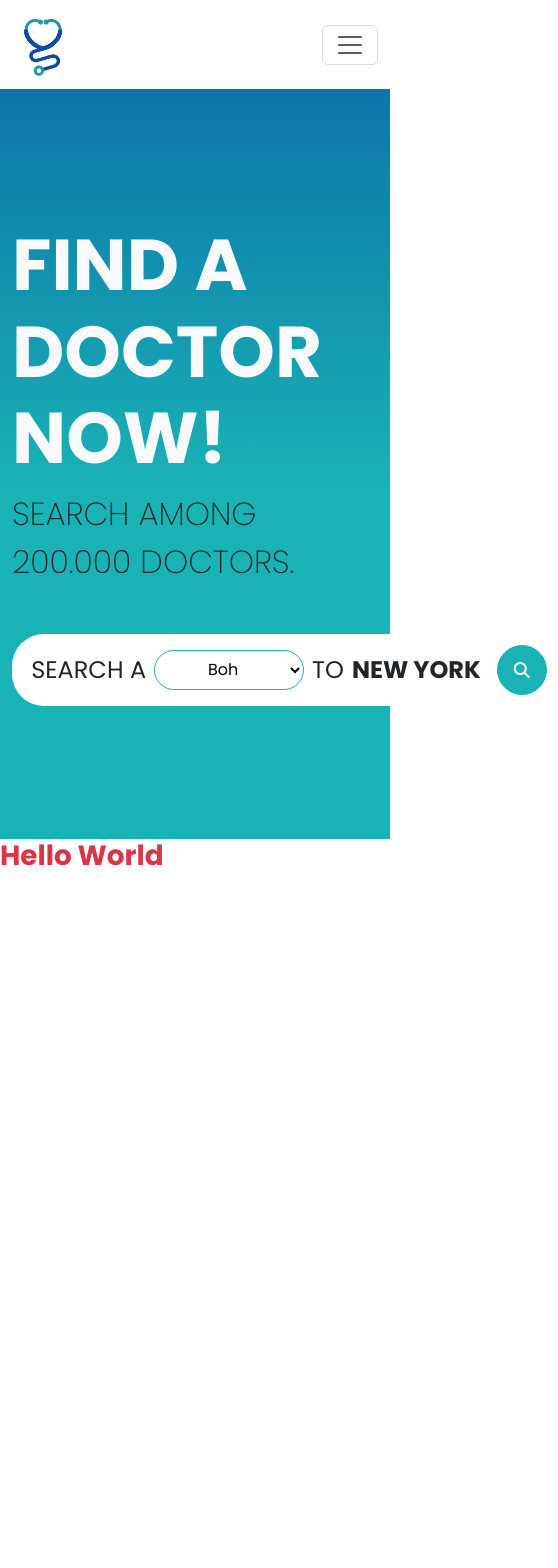
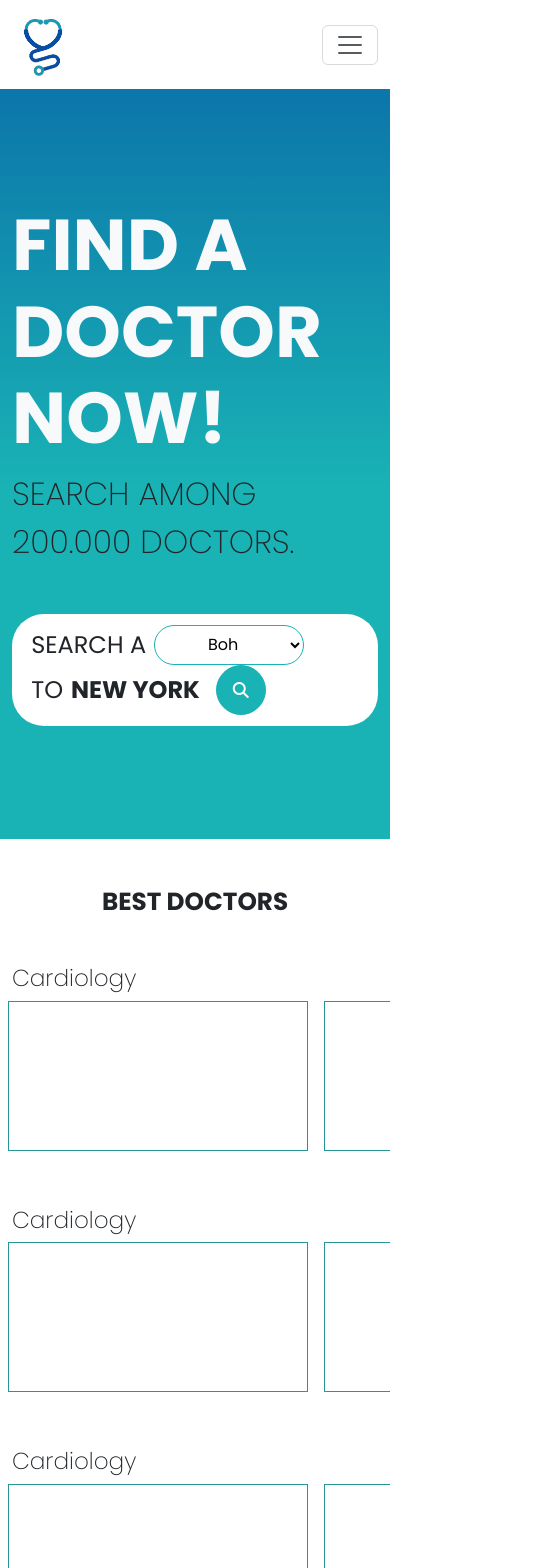
Before and after one commit to RenatoFringuello/BDoctor-frontoffice, a Vue app: page / in a window 390 px wide. Shown: the top 1568 px of the page, 558 px wide, since content can reach past the window. Before the commit the page ends 881 px from the top, so only its background shows below. Built offline with nearby package versions, Linux system fonts and the light colour scheme.

Commit message:
Created the cards of Best Doctor for specializations - structure

```diff
--- a/src/components/AppHeader.vue
+++ b/src/components/AppHeader.vue
@@ -39,7 +39,7 @@ export default {
                             <a class="nav-link me-3" :href="`http://${backOfficeUrl}/login`">Login</a>
                         </li>
                         <li class="nav-item">
-                            <a class="nav-link btn big-btn" :href="`http://${backOfficeUrl}/register`">You are a doctor?</a>
+                            <a class="nav-link btn big-btn" :href="`http://${backOfficeUrl}/register`">Are you a doctor?</a>
                         </li>
                     </ul>
                 </div>
--- a/src/components/Home/HomeJumbo.vue
+++ b/src/components/Home/HomeJumbo.vue
@@ -43,10 +43,10 @@ export default {
 
 section#jumbo {
     width: 100%;
-    height: 750px;
+    min-height: 750px;
 
-    background: #19b2b5;
-    background: linear-gradient(0deg, #19b2b5 0%, #19b2b5 47%, #0c77aa 99%, #0c77aa 100%);
+    background: $light-doc-color;
+    background: linear-gradient(0deg, $light-doc-color 0%, $light-doc-color 47%, $light-pro-color 99%, $light-pro-color 100%);
     background-size: cover;
     background-repeat: no-repeat;
 
@@ -89,7 +89,7 @@ div.search-contains {
         border: 0;
         outline: none;
         background-color: white;
-        border: 1px solid $green-site;
+        border: 1px solid $light-doc-color;
         border-radius: 2rem;
         padding: .2rem .8rem;
         text-align: center;
@@ -108,4 +108,12 @@ div.search-contains {
         }
     }
 }
+
+@media screen and (max-width:600px) {
+    div.jumbo-area {
+        div.search-bar {
+            width: 100%;
+        }
+    }
+}
 </style>
--- /dev/null
+++ b/src/components/Home/SingleBestDoctors.vue
@@ -0,0 +1,49 @@
+<script>
+export default {
+    name: 'HomeBestDoctors',
+    components: {},
+}
+</script>
+
+<template>
+    <section id="cardiology" class="my-5">
+        <div class="container">
+            <h3>
+                Cardiology
+            </h3>
+        </div>
+        <div class="container">
+            <!-- Sm -->
+            <div class="row scroll-row pb-2 d-flex d-lg-none flex-nowrap">
+                <div class="doctor-card mx-2" v-for="index in 8">
+
+                </div>
+            </div>
+            <!-- Lg -->
+            <div class="row scroll-row pb-2 d-none d-lg-flex justify-content-center">
+                <div class="doctor-card m-2 " v-for="index in 8">
+
+                </div>
+            </div>
+        </div>
+    </section>
+</template>
+
+<style lang="scss" scoped>
+@use '../../styles/partials/variables' as *;
+
+h3 {
+    font-weight: 200;
+}
+
+.row {
+    overflow-x: auto;
+}
+
+
+div.doctor-card {
+    width: 300px;
+    height: 150px;
+    border: 1px solid $main-doc-color;
+}
+</style>
--- a/src/pages/AppHome.vue
+++ b/src/pages/AppHome.vue
@@ -1,16 +1,26 @@
 <script>
 import HomeJumbo from '../components/Home/HomeJumbo.vue';
+import SingleBestDoctors from '../components/Home/SingleBestDoctors.vue';
 
 export default {
     name: 'AppHome',
-    components: { HomeJumbo }
+    components: { HomeJumbo, SingleBestDoctors }
 }
 </script>
 
 <template>
     <main>
         <HomeJumbo />
-        <h1 class="text-danger fw-bold">Hello World</h1>
+
+        <section id="best-doctor">
+            <h2 class="text-center text-uppercase fw-bold mt-5">Best Doctors</h2>
+            <!-- To do: Generare i vari campi e i vari medici in modo dinamico -->
+            <SingleBestDoctors />
+            <SingleBestDoctors />
+            <SingleBestDoctors />
+
+        </section>
+
     </main>
 </template>
 
--- a/src/styles/general.scss
+++ b/src/styles/general.scss
@@ -14,15 +14,15 @@ body {
 
 .big-btn {
     color: white;
-    background-color: $green-site;
+    background-color: $light-doc-color;
     border-radius: 3rem;
     padding: .4rem .6rem;
     font-weight: bold;
 
     &:hover {
-        background-color: $green-site-dark;
+        background-color: $main-doc-color;
         color: white;
         transition: box-shadow .2s;
-        box-shadow: $blu-site 0px 10px 15px -10px;
+        box-shadow: $light-pro-color 0px 10px 15px -10px;
     }
 }
--- a/src/styles/partials/_variables.scss
+++ b/src/styles/partials/_variables.scss
@@ -1,4 +1,6 @@
-$green-site: #19b2b5;
-$green-site-dark: #2b8688;
-
-$blu-site: #0c77aa
+// main colors
+$main-doc-color-33opacity : #25959733;
+$main-doc-color : #259597;
+$main-pro-color : #084ea5;
+$light-doc-color : #19b2b5;
+$light-pro-color : #0c77aa;
```
